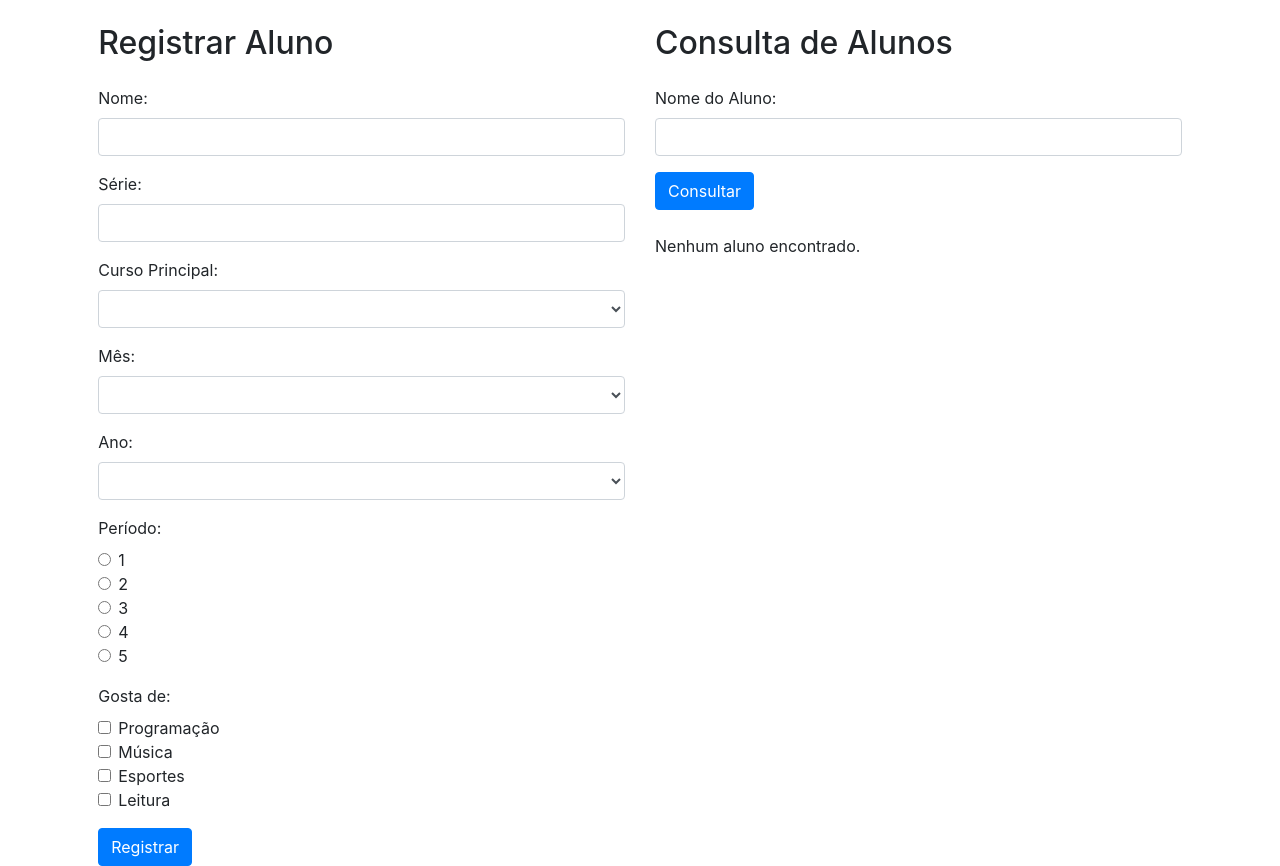
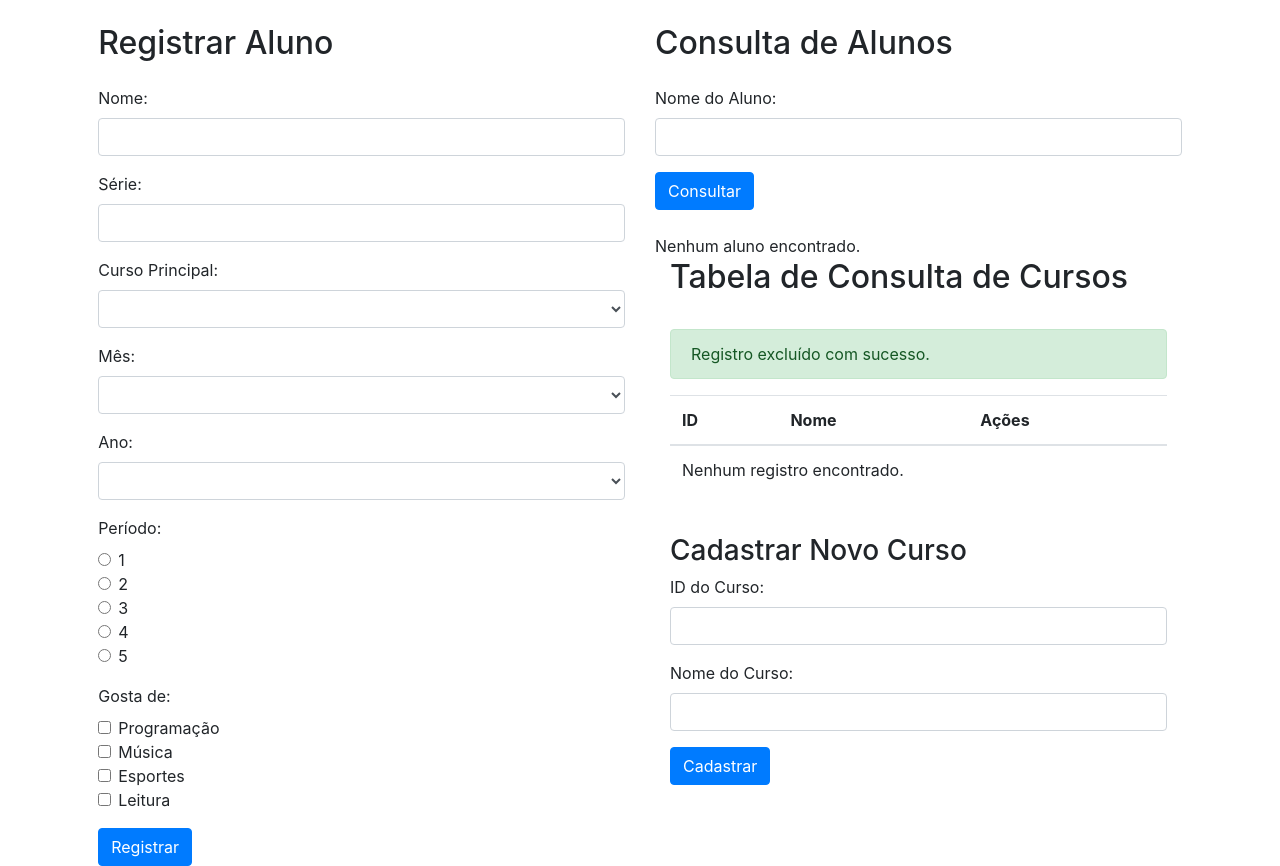
Before and after one commit to joenyrcouto/CRUD_php_Projeto, a PHP site: page /index.php?id=1 in a window 1280 px wide. Run offline with PHP 8.4, Linux system fonts and the light colour scheme; tables that the repository leaves empty or names only in its code hold one stand-in row (values such as "Sample post").

Commit message:
Update index.php

```diff
--- a/index.php
+++ b/index.php
@@ -195,9 +195,104 @@
                     echo '<div class="mt-4">Erro ao processar a consulta: Método de requisição inválido.</div>';
                 }
 
-                // Fechar a conexão com o banco de dados
-                $conn->close();
                 ?>
+
+<div class="container">
+    <h2>Tabela de Consulta de Cursos</h2>
+    <br>
+
+    <!-- Tabela de Consulta -->
+    <table class="table">
+        <thead>
+            <tr>
+                <th>ID</th>
+                <th>Nome</th>
+                <th>Ações</th>
+            </tr>
+        </thead>
+        <tbody>
+            <?php
+            // Conexão com o banco de dados
+            $servername = "localhost";
+            $username = "root";
+            $password = "";
+            $database = "couto_para_form";
+            $port = "3306";
+            $conn = new mysqli($servername, $username, $password, $database, $port);
+
+            // Verifica se a conexão ocorreu com sucesso
+            if ($conn->connect_error) {
+                die("Erro na conexão com o banco de dados: " . $conn->connect_error);
+            }
+
+            // Verifica se o formulário de cadastro foi enviado
+            if ($_SERVER["REQUEST_METHOD"] === "POST") {
+                // Verifica se os campos foram preenchidos
+                if (!empty($_POST["id"]) && !empty($_POST["nome"])) {
+                    $id = $_POST["id"];
+                    $nome = $_POST["nome"];
+
+                    // Insere o novo registro na tabela curso_principal
+                    $sql = "INSERT INTO curso_principal (id, nome) VALUES ('$id', '$nome')";
+                    if ($conn->query($sql) === TRUE) {
+                        echo "<div class='alert alert-success'>Registro cadastrado com sucesso.</div>";
+                    } else {
+                        echo "<div class='alert alert-danger'>Erro ao cadastrar o registro: " . $conn->error . "</div>";
+                    }
+                }
+            }
+
+            // Verifica se o parâmetro ID está presente na URL para exclusão do registro
+            if (isset($_GET["id"])) {
+                $id = $_GET["id"];
+
+                // Exclui o registro da tabela curso_principal
+                $sql = "DELETE FROM curso_principal WHERE id = $id";
+                if ($conn->query($sql) === TRUE) {
+                    echo "<div class='alert alert-success'>Registro excluído com sucesso.</div>";
+                } else {
+                    echo "<div class='alert alert-danger'>Erro ao excluir o registro: " . $conn->error . "</div>";
+                }
+            }
+
+            // Consulta os registros da tabela curso_principal
+            $sql = "SELECT id, nome FROM curso_principal";
+            $result = $conn->query($sql);
+
+            if ($result->num_rows > 0) {
+                while ($row = $result->fetch_assoc()) {
+                    echo "<tr>";
+                    echo "<td>".$row["id"]."</td>";
+                    echo "<td>".$row["nome"]."</td>";
+                    echo "<td><a href='?id=".$row["id"]."' class='btn btn-danger btn-sm'>Excluir</a></td>";
+                    echo "</tr>";
+                }
+            } else {
+                echo "<tr><td colspan='3'>Nenhum registro encontrado.</td></tr>";
+            }
+
+            // Fecha a conexão com o banco de dados
+            $conn->close();
+            ?>
+        </tbody>
+    </table>
+
+    <br>
+
+    <!-- Formulário de Cadastro -->
+    <h3>Cadastrar Novo Curso</h3>
+    <form action="" method="POST">
+        <div class="form-group">
+            <label for="id">ID do Curso:</label>
+            <input type="text" class="form-control" id="id" name="id" required>
+        </div>
+        <div class="form-group">
+            <label for="nome">Nome do Curso:</label>
+            <input type="text" class="form-control" id="nome" name="nome" required>
+        </div>
+        <button type="submit" class="btn btn-primary">Cadastrar</button>
+    </form>
+</div>
 
             </div>
         </div>
```
